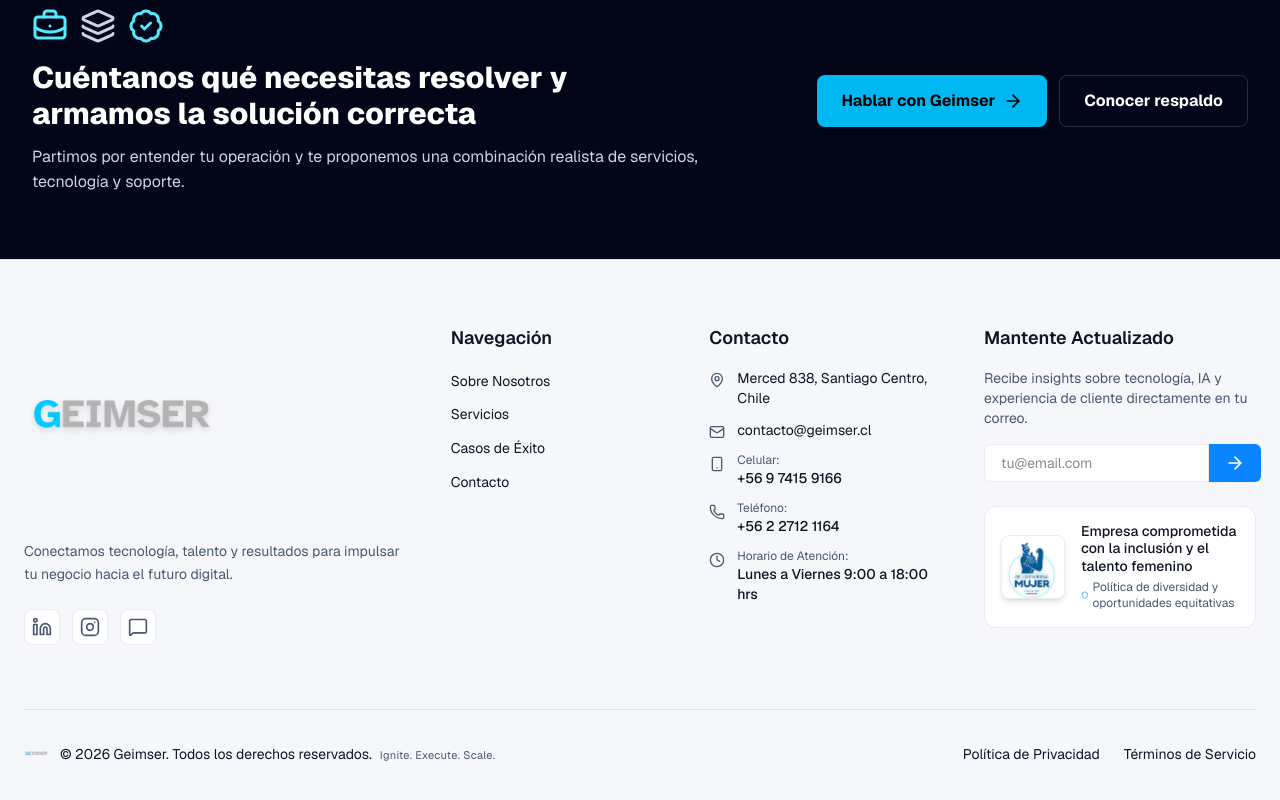
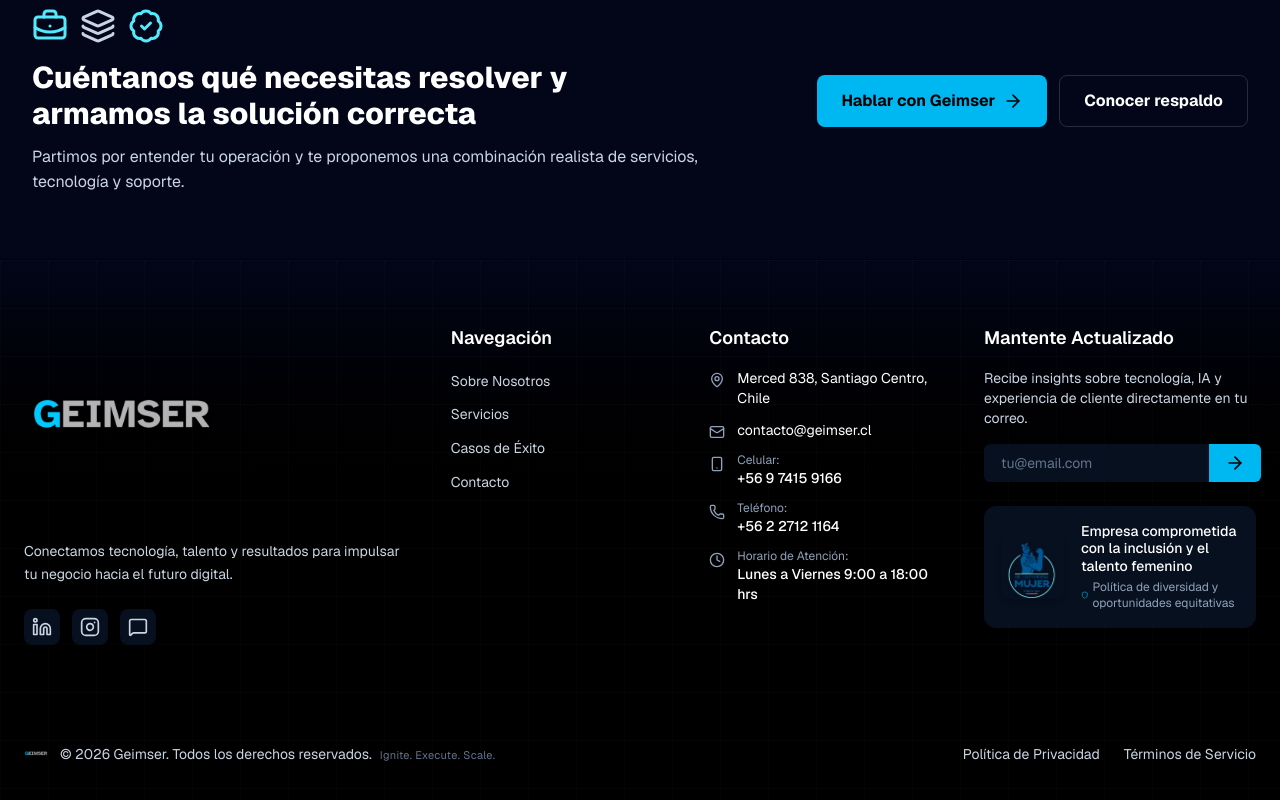
Before and after one commit to atlashh2fc-dev/GeimserWEB, a Next.js app: page /servicios in a window 1280 px wide. Shown: the part 3600-4400 px from the top of the page. Built offline with nearby package versions, Linux system fonts and the light colour scheme; no server answers.

Commit message:
Separate about narrative and strengthen footer

```diff
--- a/src/components/Footer.tsx
+++ b/src/components/Footer.tsx
@@ -32,14 +32,10 @@ export default function Footer() {
 
   return (
     <footer
-      className="relative overflow-hidden border-t"
-      style={{
-        background: 'var(--surface)',
-        color: 'var(--text)',
-        borderColor: 'var(--border)',
-      }}
+      className="relative overflow-hidden border-t border-white/10 bg-black text-white"
     >
-      <div className="absolute inset-0 z-0 bg-[linear-gradient(90deg,rgba(255,255,255,0.04)_1px,transparent_1px),linear-gradient(rgba(255,255,255,0.04)_1px,transparent_1px)] bg-[size:48px_48px] opacity-20" />
+      <div className="absolute inset-0 z-0 bg-gradient-to-b from-slate-950 via-black to-black" />
+      <div className="absolute inset-0 z-0 bg-[linear-gradient(90deg,rgba(255,255,255,0.055)_1px,transparent_1px),linear-gradient(rgba(255,255,255,0.055)_1px,transparent_1px)] bg-[size:48px_48px] opacity-35" />
 
       <div className="max-w-7xl mx-auto px-6 py-16 relative z-10">
         <div className="grid grid-cols-1 lg:grid-cols-12 gap-12">
@@ -55,19 +51,14 @@ export default function Footer() {
                 priority
               />
             </div>
-            <p className="text-sm leading-relaxed mb-6 text-[var(--text-muted)]">
+            <p className="text-sm leading-relaxed mb-6 text-slate-300">
               Conectamos tecnología, talento y resultados para impulsar tu
               negocio hacia el futuro digital.
             </p>
             <div className="flex gap-3" aria-label="Redes sociales">
               <a
                 href="#"
-                className="w-9 h-9 rounded-lg flex items-center justify-center border transition-all duration-300 hover:text-[var(--accent)] hover:border-cyan-400/50"
-                style={{
-                  background: 'var(--surface-2)',
-                  borderColor: 'var(--border)',
-                  color: 'var(--text-muted)',
-                }}
+                className="flex h-9 w-9 items-center justify-center rounded-lg border border-white/10 bg-[#07101f] text-slate-300 transition-all duration-300 hover:border-cyan-400/50 hover:text-[#00B8F1]"
                 aria-label="LinkedIn"
               >
                 <Linkedin className="w-5 h-5" />
@@ -76,12 +67,7 @@ export default function Footer() {
                 href="https://www.instagram.com/geimser_chile/"
                 target="_blank"
                 rel="noopener noreferrer"
-                className="w-9 h-9 rounded-lg flex items-center justify-center border transition-all duration-300 hover:text-[var(--accent)] hover:border-cyan-400/50"
-                style={{
-                  background: 'var(--surface-2)',
-                  borderColor: 'var(--border)',
-                  color: 'var(--text-muted)',
-                }}
+                className="flex h-9 w-9 items-center justify-center rounded-lg border border-white/10 bg-[#07101f] text-slate-300 transition-all duration-300 hover:border-cyan-400/50 hover:text-[#00B8F1]"
                 aria-label="Instagram"
               >
                 <Instagram className="w-5 h-5" />
@@ -90,12 +76,7 @@ export default function Footer() {
                 href="https://wa.me/56974159166"
                 target="_blank"
                 rel="noopener noreferrer"
-                className="w-9 h-9 rounded-lg flex items-center justify-center border transition-all duration-300 hover:text-[var(--accent)] hover:border-cyan-400/50"
-                style={{
-                  background: 'var(--surface-2)',
-                  borderColor: 'var(--border)',
-                  color: 'var(--text-muted)',
-                }}
+                className="flex h-9 w-9 items-center justify-center rounded-lg border border-white/10 bg-[#07101f] text-slate-300 transition-all duration-300 hover:border-cyan-400/50 hover:text-[#00B8F1]"
                 aria-label="WhatsApp"
               >
                 <MessageSquare className="w-5 h-5" />
@@ -112,7 +93,7 @@ export default function Footer() {
                   <li key={link.label}>
                     <a
                       href={link.href}
-                      className="text-sm hover:text-[var(--accent)] transition-colors duration-200"
+                      className="text-sm text-slate-300 transition-colors duration-200 hover:text-[#00B8F1]"
                     >
                       {link.label}
                     </a>
@@ -124,46 +105,46 @@ export default function Footer() {
               <h4 className="font-semibold text-lg mb-4">Contacto</h4>
               <ul className="space-y-3 text-sm">
                 <li className="flex items-start">
-                  <MapPin className="w-4 h-4 mr-3 mt-1 flex-shrink-0 text-[var(--text-muted)]" />
+                  <MapPin className="mr-3 mt-1 h-4 w-4 flex-shrink-0 text-slate-400" />
                   <span>Merced 838, Santiago Centro, Chile</span>
                 </li>
                 <li className="flex items-start">
-                  <Mail className="w-4 h-4 mr-3 mt-1 flex-shrink-0 text-[var(--text-muted)]" />
+                  <Mail className="mr-3 mt-1 h-4 w-4 flex-shrink-0 text-slate-400" />
                   <a
                     href="mailto:contacto@geimser.cl"
-                    className="hover:text-[var(--accent)] transition-colors"
+                    className="transition-colors hover:text-[#00B8F1]"
                   >
                     contacto@geimser.cl
                   </a>
                 </li>
                 <li className="flex items-start">
-                  <Smartphone className="w-4 h-4 mr-3 mt-1 flex-shrink-0 text-[var(--text-muted)]" />
+                  <Smartphone className="mr-3 mt-1 h-4 w-4 flex-shrink-0 text-slate-400" />
                   <div>
-                    <span className="text-[var(--text-muted)] block text-xs">Celular:</span>
+                    <span className="block text-xs text-slate-400">Celular:</span>
                     <a
                       href="tel:+56974159166"
-                      className="hover:text-[var(--accent)] transition-colors font-medium"
+                      className="font-medium transition-colors hover:text-[#00B8F1]"
                     >
                       +56 9 7415 9166
                     </a>
                   </div>
                 </li>
                 <li className="flex items-start">
-                  <Phone className="w-4 h-4 mr-3 mt-1 flex-shrink-0 text-[var(--text-muted)]" />
+                  <Phone className="mr-3 mt-1 h-4 w-4 flex-shrink-0 text-slate-400" />
                   <div>
-                    <span className="text-[var(--text-muted)] block text-xs">Teléfono:</span>
+                    <span className="block text-xs text-slate-400">Teléfono:</span>
                     <a
                       href="tel:+56227121164"
-                      className="hover:text-[var(--accent)] transition-colors font-medium"
+                      className="font-medium transition-colors hover:text-[#00B8F1]"
                     >
                       +56 2 2712 1164
                     </a>
                   </div>
                 </li>
                 <li className="flex items-start">
-                  <Clock className="w-4 h-4 mr-3 mt-1 flex-shrink-0 text-[var(--text-muted)]" />
+                  <Clock className="mr-3 mt-1 h-4 w-4 flex-shrink-0 text-slate-400" />
                   <div>
-                    <span className="text-[var(--text-muted)] block text-xs">Horario de Atención:</span>
+                    <span className="block text-xs text-slate-400">Horario de Atención:</span>
                     <span className="font-medium">Lunes a Viernes 9:00 a 18:00 hrs</span>
                   </div>
                 </li>
@@ -177,7 +158,7 @@ export default function Footer() {
               <h4 className="font-semibold text-lg mb-4">
                 Mantente Actualizado
               </h4>
-              <p className="text-sm mb-4 text-[var(--text-muted)]">
+              <p className="mb-4 text-sm text-slate-300">
                 Recibe insights sobre tecnología, IA y experiencia de cliente
                 directamente en tu correo.
               </p>
@@ -185,17 +166,12 @@ export default function Footer() {
                 <input
                   type="email"
                   placeholder="tu@email.com"
-                  className="flex-grow px-4 py-2 rounded-l-md text-sm focus:outline-none transition-colors"
-                  style={{
-                    background: 'var(--surface-2)',
-                    border: `1px solid var(--border)`,
-                    color: 'var(--text)',
-                  }}
+                  className="flex-grow rounded-l-md border border-white/10 bg-[#07101f] px-4 py-2 text-sm text-white transition-colors placeholder:text-slate-500 focus:outline-none"
                   required
                 />
                 <button
                   type="submit"
-                  className="px-4 py-2 bg-[var(--accent)] hover:bg-[#0f6fe6] rounded-r-md transition-colors duration-200 text-white"
+                  className="rounded-r-md bg-[#00B8F1] px-4 py-2 text-black transition-colors duration-200 hover:bg-cyan-300"
                   aria-label="Suscribirse al newsletter"
                 >
                   <ArrowRight className="w-5 h-5" />
@@ -204,11 +180,7 @@ export default function Footer() {
             </div>
 
             <div
-              className="rounded-xl p-4 flex items-center gap-4"
-              style={{
-                background: 'var(--surface-2)',
-                border: `1px solid var(--border)`,
-              }}
+              className="flex items-center gap-4 rounded-xl border border-white/10 bg-[#07101f] p-4"
             >
               <div className="relative w-16 h-16 shrink-0 rounded-lg overflow-hidden border border-white/20 shadow-md">
                 <Image
@@ -223,8 +195,8 @@ export default function Footer() {
                 <p className="text-sm font-medium leading-tight">
                   Empresa comprometida con la inclusión y el talento femenino
                 </p>
-                <p className="text-xs text-[var(--text-muted)] mt-1 flex items-center gap-1">
-                  <Shield className="w-3.5 h-3.5 text-[var(--accent)]" />
+                <p className="mt-1 flex items-center gap-1 text-xs text-slate-400">
+                  <Shield className="h-3.5 w-3.5 text-[#00B8F1]" />
                   Política de diversidad y oportunidades equitativas
                 </p>
               </div>
@@ -233,10 +205,7 @@ export default function Footer() {
         </div>
 
         {/* Barra inferior */}
-        <div
-          className="mt-16 pt-8 flex flex-col md:flex-row justify-between items-center text-sm border-t"
-          style={{ borderColor: 'var(--border)' }}
-        >
+        <div className="mt-16 flex flex-col items-center justify-between border-t border-white/10 pt-8 text-sm text-slate-300 md:flex-row">
           <div className="flex items-center mb-4 md:mb-0">
             <Image
               src="/G2.png"
@@ -247,7 +216,7 @@ export default function Footer() {
             />
             <p>
               &copy; {currentYear} Geimser. Todos los derechos reservados.
-              <span className="ml-2 text-[11px] text-[var(--text-muted)] tracking-wide">
+              <span className="ml-2 text-[11px] tracking-wide text-slate-500">
                 Ignite. Execute. Scale.
               </span>
             </p>
@@ -257,7 +226,7 @@ export default function Footer() {
               <a
                 key={link.label}
                 href={link.href}
-                className="hover:text-[var(--accent)] transition-colors"
+                className="transition-colors hover:text-[#00B8F1]"
               >
                 {link.label}
               </a>
```
Also changed, not shown: src/app/nosotros/page.tsx (+80 -24 lines).
